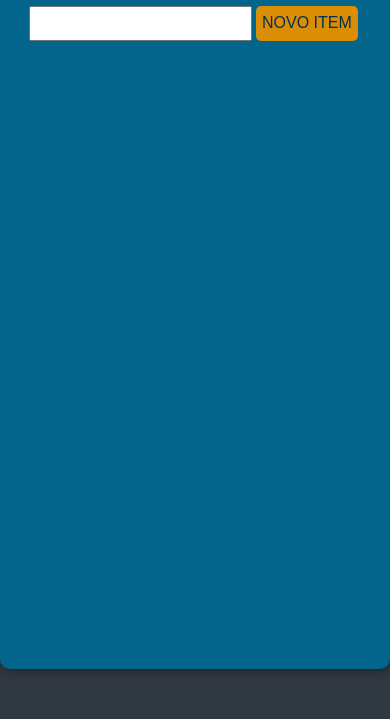
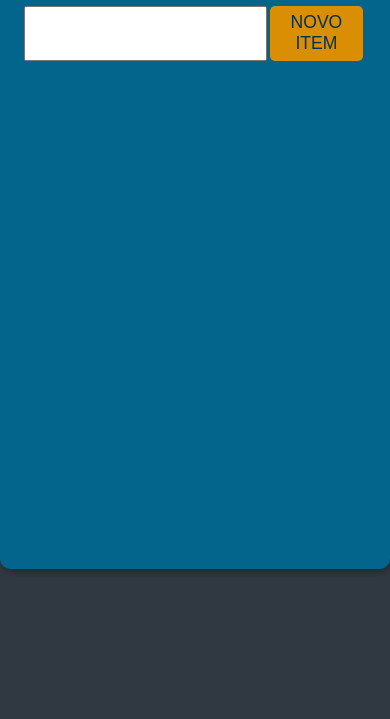
Before and after one commit to gustavolucen4/checkList, a plain HTML site: page index.html in a window 390 px wide. Shown: the part 125-844 px from the top of the page. Drawn offline with Linux system fonts and the light colour scheme.

Commit message:
Update checklist.css

```diff
--- a/css/checklist.css
+++ b/css/checklist.css
@@ -122,12 +122,12 @@ body{
    .checklist__container{
       margin: 50px auto;
       width: 100%;
-      min-height: calc(100vh - 100px);
+      min-height: calc(100vh - 200px);
    }
 
    .checklist__input, .checklist__botao{
       margin-right: .2rem;
-      font-size: 1rem;
+      font-size: 1.1rem;
       padding: .4rem;
    }
 
```
